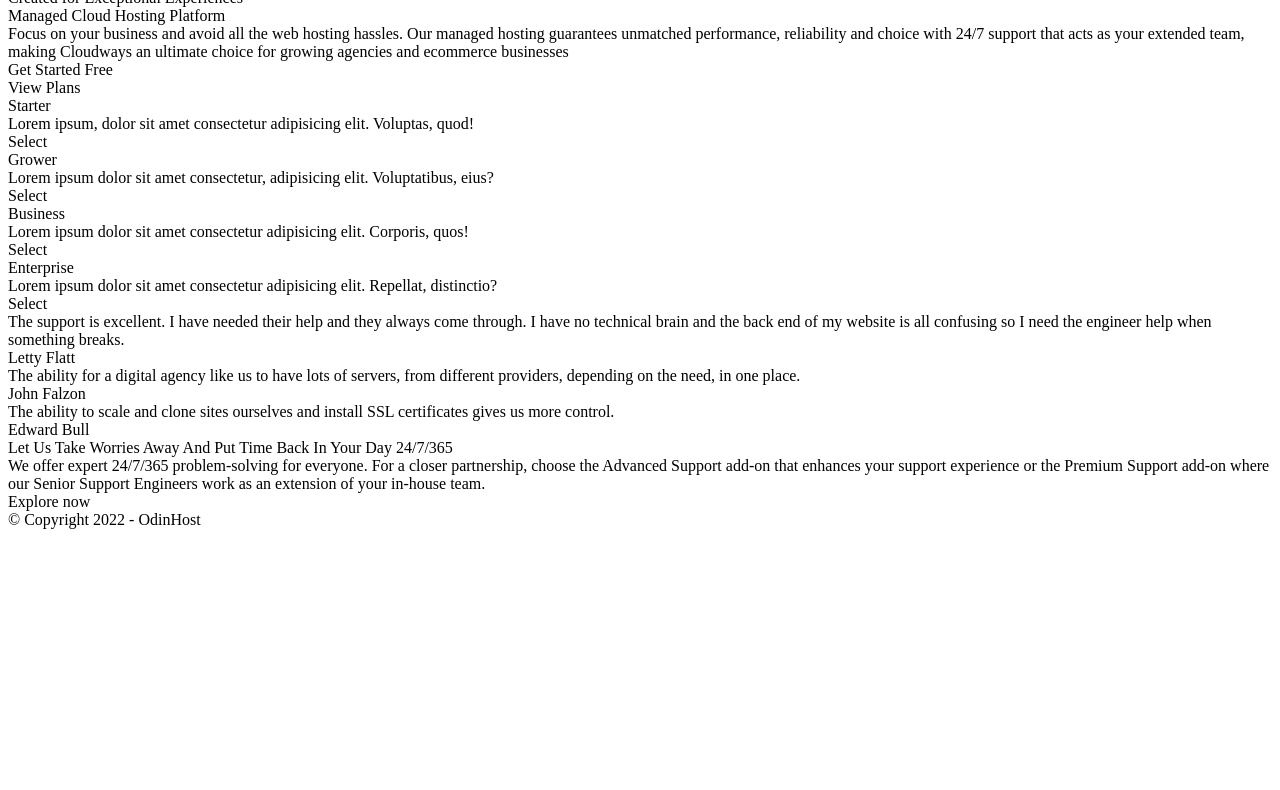
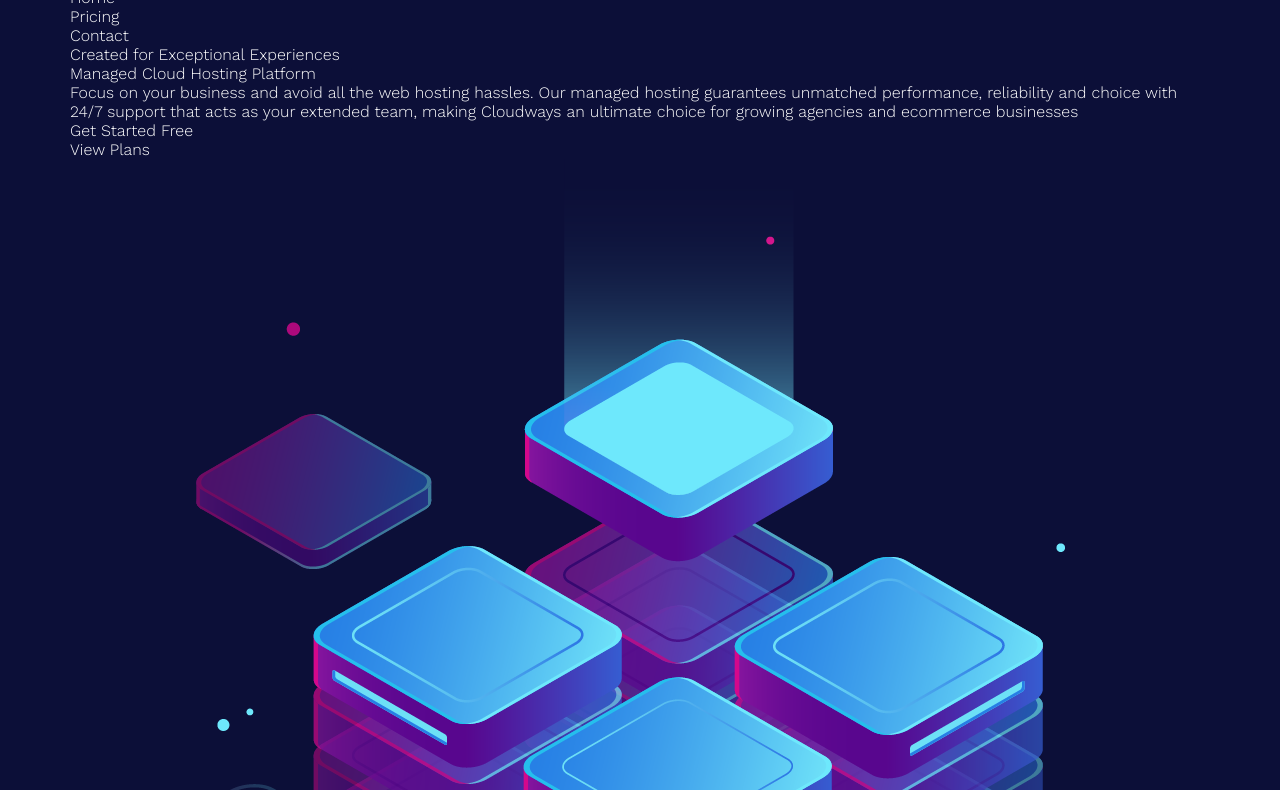
Before and after one commit to AF1QUE/odin-landing-page, a plain HTML site: page index.html in a window 1280 px wide. Shown: the part 97-887 px from the top of the page. Before the commit the page ends 800 px from the top, so only its background shows below. Drawn offline with nearby package versions, Linux system fonts and the light colour scheme.

Commit message:
Added necessary assets

```diff
--- a/index.html
+++ b/index.html
@@ -7,12 +7,16 @@
     <meta name="viewport" content="width=device-width, initial-scale=1.0">
     <title>OdinHost - The most reliable host you can afford</title>
     <link rel="stylesheet" href="style.css">
+    <!-- Fonts -->
+    <link rel="preconnect" href="https://fonts.googleapis.com">
+    <link rel="preconnect" href="https://fonts.gstatic.com" crossorigin>
+    <link href="https://fonts.googleapis.com/css2?family=Work+Sans:wght@300;500;600;700&display=swap" rel="stylesheet">
 </head>
 
 <body>
     <div class="header">
         <div class="container">
-            <div class="header__logo"></div>
+            <img src="assets/logo.svg" alt="" class="header__logo">
             <div class="header__nav">
                 <ul class="nav__links">
                     <li class="nav__link">Home</li>
@@ -37,7 +41,7 @@
                     growing agencies and ecommerce businesses</div>
                 <div class="hero__btn">Get Started Free</div>
                 <div class="hero__btn--alt">View Plans</div>
-                <div class="hero__img"></div>
+                <img src="assets/hero-image.png" alt="" class="hero__img">
             </div>
         </div>
 
@@ -45,31 +49,24 @@
     <div class="packages">
         <div class="container">
             <div class="package">
-                <div class="package__img"></div>
+                <img src="assets/package-starter.png" alt="" class="package__img">
                 <div class="package__name">Starter</div>
                 <div class="package__desc">Lorem ipsum, dolor sit amet consectetur adipisicing elit. Voluptas, quod!
                 </div>
                 <div class="package__btn">Select</div>
             </div>
             <div class="package">
-                <div class="package__img"></div>
+                <img src="assets/package-grower.png" alt="" class="package__img">
                 <div class="package__name">Grower</div>
                 <div class="package__desc">Lorem ipsum dolor sit amet consectetur, adipisicing elit. Voluptatibus, eius?
                 </div>
                 <div class="package__btn">Select</div>
             </div>
             <div class="package">
-                <div class="package__img"></div>
-                <div class="package__name">Business</div>
+                <img src="assets/package-rewarder.png" alt="" class="package__img">
+                <div class="package__name">Rewarder</div>
                 <div class="package__desc">Lorem ipsum dolor sit amet consectetur adipisicing elit. Corporis, quos!
                 </div>
-                <div class="package__btn">Select</div>
-            </div>
-            <div class="package">
-                <div class="package__img"></div>
-                <div class="package__name">Enterprise</div>
-                <div class="package__desc">Lorem ipsum dolor sit amet consectetur adipisicing elit. Repellat,
-                    distinctio?</div>
                 <div class="package__btn">Select</div>
             </div>
         </div>
@@ -83,7 +80,7 @@
                 </div>
                 <div class="testimonial__author">Letty Flatt
                 </div>
-                <div class="testimonial__avatar"></div>
+                <img src="" alt="" class="testimonial__avatar">
 
             </div>
             <div class="testimonial">
@@ -93,7 +90,7 @@
                 </div>
                 <div class="testimonial__author">John Falzon
                 </div>
-                <div class="testimonial__avatar"></div>
+                <img src="" alt="" class="testimonial__avatar">
 
             </div>
             <div class="testimonial">
@@ -102,21 +99,21 @@
                 </div>
                 <div class="testimonial__author">Edward Bull
                 </div>
-                <div class="testimonial__avatar"></div>
+                <img src="" alt="" class="testimonial__avatar">
             </div>
         </div>
     </div>
     <div class="c2a">
         <div class="container">
-            <div class="c2a-title">Let Us Take Worries Away And Put Time Back In Your Day 24/7/365
+            <div class="c2a__title">Let Us Take Worries Away And Put Time Back In Your Day 24/7/365
             </div>
-            <div class="c2a-desc">We offer expert 24/7/365 problem-solving for everyone. For a closer partnership,
+            <div class="c2a__desc">We offer expert 24/7/365 problem-solving for everyone. For a closer partnership,
                 choose the Advanced Support add-on that
                 enhances your support experience or the Premium Support add-on where our Senior Support Engineers work
                 as an extension
                 of your in-house team.
             </div>
-            <div class="c2a-btn">Explore now</div>
+            <div class="c2a__btn">Explore now</div>
         </div>
     </div>
     <div class="footer">
--- a/style.css
+++ b/style.css
@@ -0,0 +1,29 @@
+/* CSS Reset */
+
+* {
+  margin: 0px;
+  padding: 0px;
+  box-sizing: border-box;
+}
+
+/* Global CSS */
+
+* {
+  font-family: "Work Sans", sans-serif;
+}
+
+html {
+  background-color: #0c0f38;
+  color: #ffffff;
+  font-size: 16px;
+  font-weight: 300;
+}
+
+.container {
+  max-width: 1140px;
+  margin: 0px auto;
+}
+
+li {
+  list-style-type: none;
+}
```
Also changed, not shown: assets/hero-image.png (added), assets/logo.svg (added), assets/package-grower.png (added), assets/package-rewarder.png (added), assets/package-starter.png (added), 2 other files.
